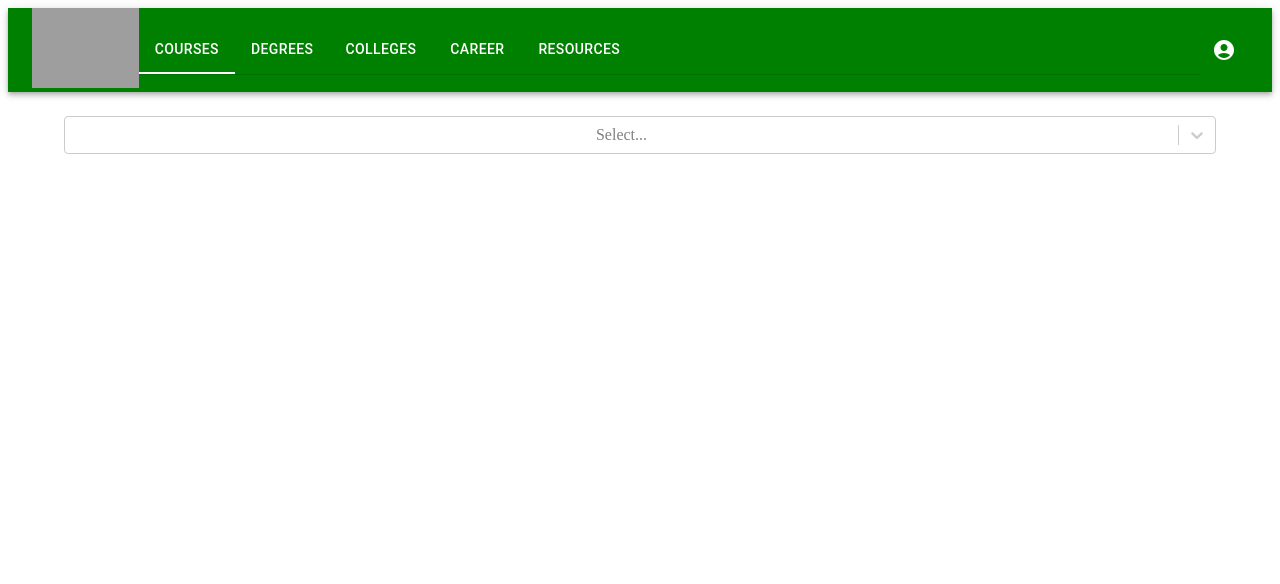
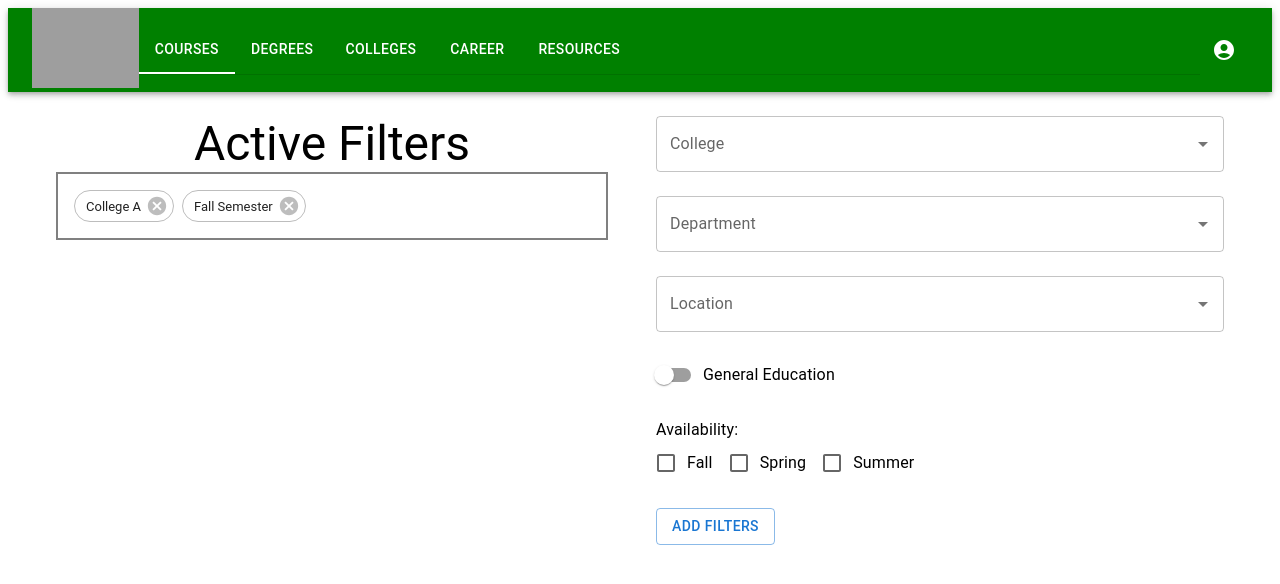
Before and after one commit to jonnydc4/CourseCatalogProject, a React (Create React App) app in the folder frontend/: page /coursecatalog in a window 1280 px wide. Shown: the top 584 px of the page. Built offline with nearby package versions, Linux system fonts and the light colour scheme; grey boxes are pictures that could not be loaded.

Commit message:
#8 Organized the CorsesFilter.jsx some more

```diff
--- a/frontend/src/componants/CourseFilter/CourseFilter.jsx
+++ b/frontend/src/componants/CourseFilter/CourseFilter.jsx
@@ -1,4 +1,4 @@
-import React, { useState } from 'react';
+import React, {useState} from 'react';
 import {
     Autocomplete,
     TextField,
@@ -9,10 +9,10 @@ import {
     FormControl,
     InputLabel,
     MenuItem,
-    Container, Grid, Box, Typography
+    Container, Grid, Box, Typography, Stack, Button, FormHelperText, FormLabel
 } from '@mui/material';
 import ActiveFiltersList from "./ActiveFiltersList";
-import SelectBar from "./SelectBar";
+
 
 const CourseFilter = () => {
     const [college, setCollege] = useState(null);
@@ -31,68 +31,94 @@ const CourseFilter = () => {
     const locationOptions = ['Location 1', 'Location 2', 'Location 3'];
 
     const handleAvailabilityChange = (event) => {
-        setAvailability({ ...availability, [event.target.name]: event.target.checked });
+        setAvailability({...availability, [event.target.name]: event.target.checked});
     };
 
     return (
-        <div>
+        <Stack direction="row">
+            <Container maxWidth="sm" xs={12}>
+                <Typography variant="h3" textAlign='center'>
+                    Active Filters
+                </Typography>
+                <Box
+                    gap={4}
+                    p={2}
+                    sx={{border: '2px solid grey'}}
+                >
+                    <ActiveFiltersList/>
+                </Box>
+            </Container>
             <Container maxWidth="lg" xs={12}>
-                <Grid item xs={12} textAlign="center">
-                    <SelectBar/>
-                </Grid>
+                {/*<Grid item xs={12} textAlign="center">*/}
+                {/*    <ActiveFiltersList/>*/}
+                {/*</Grid>*/}
                 <Grid container spacing={3}>
                     <Grid item xs={12}>
-                        {/*<Autocomplete*/}
-                        {/*    options={collegeOptions}*/}
-                        {/*    value={college}*/}
-                        {/*    onChange={(event, newValue) => {*/}
-                        {/*        setCollege(newValue);*/}
-                        {/*    }}*/}
-                        {/*    renderInput={(params) => <TextField {...params} label="College" />}*/}
-                        {/*/>*/}
-                        {/*<ActiveFiltersList/>*/}
+                        <Autocomplete
+                            options={collegeOptions}
+                            value={college}
+                            onChange={(event, newValue) => {
+                                setCollege(newValue);
+                            }}
+                            renderInput={(params) => <TextField {...params} label="College"/>}
+                        />
                     </Grid>
-                    <Grid item xs={12} textAlign="center">
-                    {/*  Add more components  */}
+                    <Grid item xs={12}>
+                        <Autocomplete
+                            options={departmentOptions}
+                            value={department}
+                            onChange={(event, newValue) => {
+                                setDepartment(newValue);
+                            }}
+                            renderInput={(params) => <TextField {...params} label="Department"/>}
+                        />
+                    </Grid>
+                    <Grid item xs={12}>
+                        <Autocomplete
+                            options={locationOptions}
+                            value={location}
+                            onChange={(event, newValue) => {
+                                setLocation(newValue);
+                            }}
+                            renderInput={(params) => <TextField {...params} label="Location"/>}
+                        />
+                    </Grid>
+                    <Grid item xs={12}>
+                        <FormGroup>
+                            <FormControlLabel
+                                control={<Switch checked={generalEducation}
+                                                 onChange={(e) => setGeneralEducation(e.target.checked)}/>}
+                                label="General Education"
+                            />
+                        </FormGroup>
+                    </Grid>
+                    <Grid item xs={12}>
+                        <Typography varient="h5">
+                            Availability:
+                        </Typography>
+                        <FormGroup row="true">
+                            <FormControlLabel
+                                control={<Checkbox checked={availability.fall} onChange={handleAvailabilityChange}
+                                                   name="fall"/>} label="Fall"/>
+                            <FormControlLabel
+                                control={<Checkbox checked={availability.spring} onChange={handleAvailabilityChange}
+                                                   name="spring"/>} label="Spring"/>
+                            <FormControlLabel
+                                control={<Checkbox checked={availability.summer} onChange={handleAvailabilityChange}
+                                                   name="summer"/>} label="Summer"/>
+                        </FormGroup>
                     </Grid>
 
+                    <Grid item xs={12}>
+                        <Button variant="outlined">
+                            Add Filters
+                        </Button>
+                    </Grid>
                 </Grid>
             </Container>
+        </Stack>
 
-            {/*<Autocomplete*/}
-            {/*    options={departmentOptions}*/}
-            {/*    value={department}*/}
-            {/*    onChange={(event, newValue) => {*/}
-            {/*        setDepartment(newValue);*/}
-            {/*    }}*/}
-            {/*    renderInput={(params) => <TextField {...params} label="Department" />}*/}
-            {/*/>*/}
-            {/*<FormGroup>*/}
-            {/*    <FormControlLabel*/}
-            {/*        control={<Switch checked={generalEducation} onChange={(e) => setGeneralEducation(e.target.checked)} />}*/}
-            {/*        label="General Education"*/}
-            {/*    />*/}
-            {/*</FormGroup>*/}
-            {/*<FormGroup>*/}
-            {/*    <FormControlLabel control={<Checkbox checked={availability.fall} onChange={handleAvailabilityChange} name="fall" />} label="Fall" />*/}
-            {/*    <FormControlLabel control={<Checkbox checked={availability.spring} onChange={handleAvailabilityChange} name="spring" />} label="Spring" />*/}
-            {/*    <FormControlLabel control={<Checkbox checked={availability.summer} onChange={handleAvailabilityChange} name="summer" />} label="Summer" />*/}
-            {/*</FormGroup>*/}
-            {/*<FormControl fullWidth>*/}
-            {/*    <InputLabel>Location</InputLabel>*/}
-            {/*    <Select*/}
-            {/*        value={location}*/}
-            {/*        label="Location"*/}
-            {/*        onChange={(event) => setLocation(event.target.value)}*/}
-            {/*    >*/}
-            {/*        {locationOptions.map((option) => (*/}
-            {/*            <MenuItem key={option} value={option}>*/}
-            {/*                {option}*/}
-            {/*            </MenuItem>*/}
-            {/*        ))}*/}
-            {/*    </Select>*/}
-            {/*</FormControl>*/}
-        </div>
+
     );
 };
 
--- a/frontend/src/componants/CourseFilter/SelectBar.jsx
+++ b/frontend/src/componants/CourseFilter/SelectBar.jsx
@@ -1,11 +1,25 @@
 import React from 'react';
 import Select from 'react-select';
 
-export default function SelectBar() {
+export default function SelectBar({optionList}) {
+
+    // const optionList = [
+    //     { value: 'ocean', label: 'Ocean', color: '#00B8D9', isFixed: true },
+    //     { value: 'blue', label: 'Blue', color: '#0052CC', isDisabled: true },
+    //     { value: 'purple', label: 'Purple', color: '#5243AA' },
+    //     { value: 'red', label: 'Red', color: '#FF5630', isFixed: true },
+    //     { value: 'orange', label: 'Orange', color: '#FF8B00' },
+    //     { value: 'yellow', label: 'Yellow', color: '#FFC400' },
+    //     { value: 'green', label: 'Green', color: '#36B37E' },
+    //     { value: 'forest', label: 'Forest', color: '#00875A' },
+    //     { value: 'slate', label: 'Slate', color: '#253858' },
+    //     { value: 'silver', label: 'Silver', color: '#666666' },
+    // ];
+
     return (
         <Select
             isMulti
-            options={[{label: "Option 1"}, {label: "Option 2"}]}
+            options={optionList}
         />
     )
 }
```
